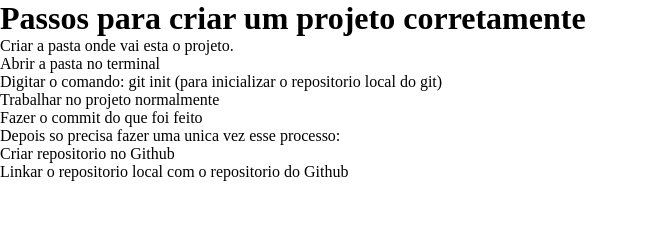
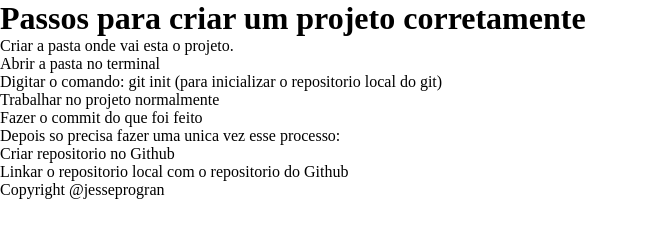
Before and after one commit to jesseprogran/projeto-example, a plain HTML site: page index.html in a window 1280 px wide. Shown: the whole page, without its empty margins (0-648 px from the left). Drawn offline with Linux system fonts and the light colour scheme.

Commit message:
add footer

```diff
--- a/index.html
+++ b/index.html
@@ -22,5 +22,9 @@
       <li>Criar repositorio no Github</li>
       <li>Linkar o repositorio local com o repositorio do Github</li>
     </ul>
+
+    <footer>
+      Copyright @jesseprogran
+    </footer>
   </body>
 </html>
```
